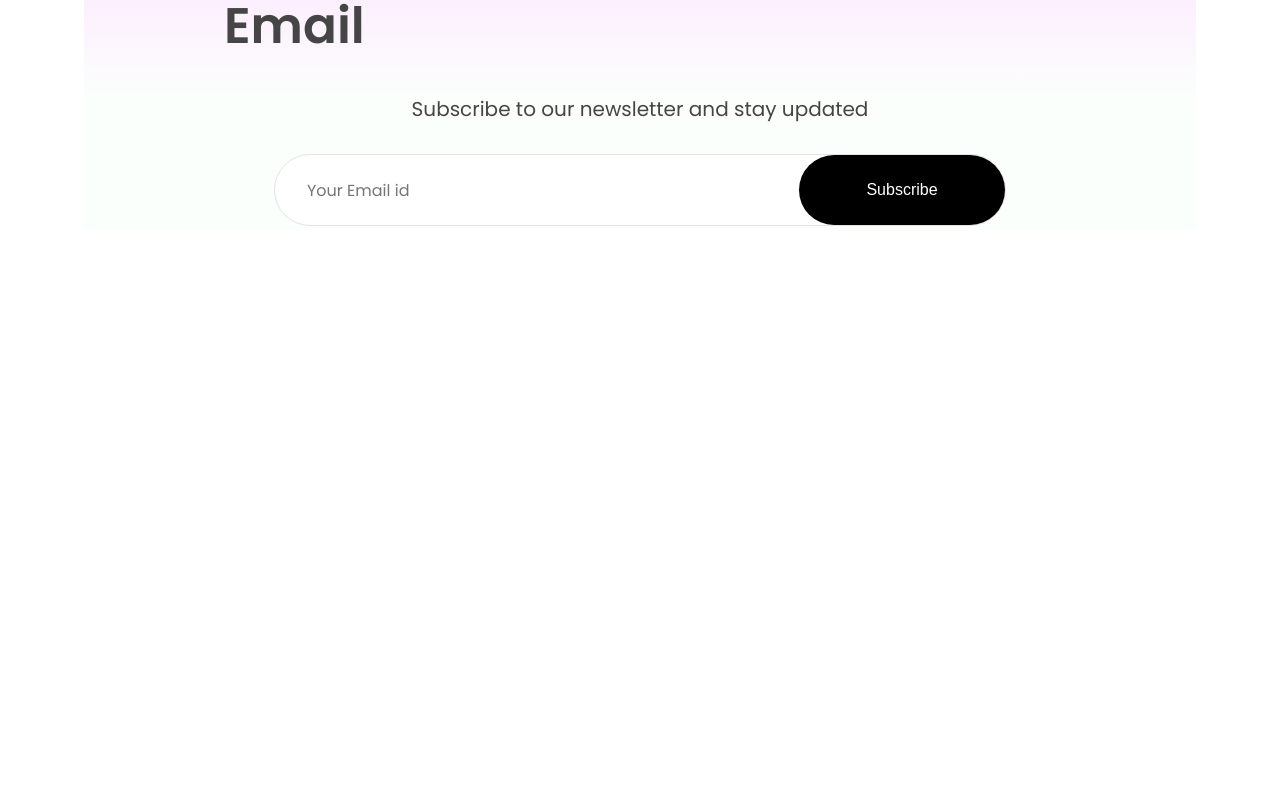
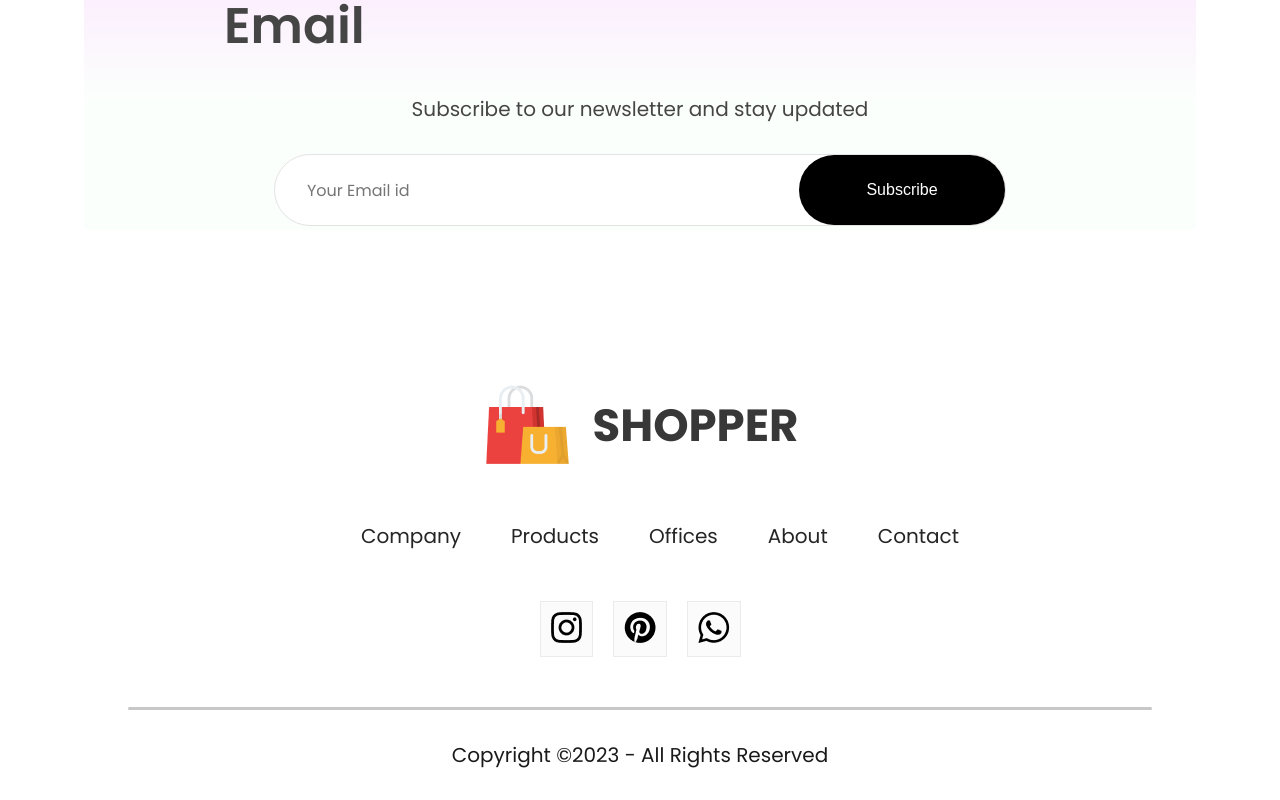
Before and after one commit to RajeevRanjan5642/e-commerce-website, a React (Create React App) app in the folder frontend/: page / in a window 1280 px wide. Shown: the part 3659-4459 px from the top of the page. Before the commit the page ends 4039 px from the top, so only its background shows below. Built offline with nearby package versions, Linux system fonts and the light colour scheme.

Commit message:
add footer

```diff
--- /dev/null
+++ b/frontend/src/components/Footer/Footer.css
@@ -0,0 +1,62 @@
+.footer{
+    display: flex;
+    flex-direction: column;
+    justify-content: center;
+    align-items: center;
+    gap: 50px;
+}
+
+.footer-logo{
+    display: flex;
+    align-items: center;
+    gap: 20px;
+}
+
+.footer-logo p{
+    color: #383838;
+    font-size: 45px;
+    font-weight: 700;
+}
+
+.footer-links{
+    display: flex;
+    list-style: none;
+    gap: 50px;
+    color: #252525;
+    font-size: 20px;
+}
+
+.footer-links li{
+    cursor: pointer;
+}
+
+.footer-social-icon{
+    display: flex;
+    gap: 20px;
+}
+
+.footer-icons-container{
+    padding: 10px;
+    padding-bottom: 6px;
+    background: #fbfbfb;
+    border: 1px solid #ebebeb;
+}
+
+.footer-copyright{
+    display: flex;
+    flex-direction: column;
+    align-items: center;
+    gap: 30px;
+    width: 100%;
+    margin-bottom: 30px;
+    color: #1a1a1a;
+    font-size: 20px;
+}
+
+.footer-copyright hr{
+    width: 80%;
+    border-radius: 10px;
+    border: none;
+    height: 3px;
+    background: #c7c7c7;
+}
--- /dev/null
+++ b/frontend/src/components/Footer/Footer.jsx
@@ -0,0 +1,42 @@
+import React from 'react';
+import './Footer.css';
+import footer_logo from '../assets/logo_big.png'
+import instagram_icon from './../assets/instagram_icon.png'
+import pinterest_icon from './../assets/pinterest_icon.png'
+import whatsapp_icon from './../assets/whatsapp_icon.png'
+
+const Footer = () => {
+    return (
+        <div className="footer">
+            <div className='footer-logo'>
+                <img src={footer_logo} alt="" />
+                <p>SHOPPER</p>
+            </div>
+            <ul className="footer-links">
+                <li>Company</li>
+                <li>Products</li>
+                <li>Offices</li>
+                <li>About</li>
+                <li>Contact</li>
+
+            </ul>
+            <div className="footer-social-icon">
+                <div className='footer-icons-container'>
+                    <img src={instagram_icon} alt="" />
+                </div>
+                <div className='footer-icons-container'>
+                    <img src={pinterest_icon} alt="" />
+                </div>
+                <div className='footer-icons-container'>
+                    <img src={whatsapp_icon} alt="" />
+                </div>
+            </div>
+            <div className="footer-copyright">
+                <hr />
+                <p>Copyright &copy;2023 - All Rights Reserved</p>
+            </div>
+        </div>
+    );
+}
+
+export default Footer;
--- a/frontend/src/pages/Shop.jsx
+++ b/frontend/src/pages/Shop.jsx
@@ -4,6 +4,7 @@
 import Offers from "../components/Offers/Offers";
 import NewCollections from "../components/NewCollections/NewCollections";
 import NewsLetter from "../components/NewsLetter/NewsLetter";
+import Footer from "../components/Footer/Footer";
 
 const Shop = () => {
     return (
@@ -13,6 +14,7 @@
             <Offers/>
             <NewCollections/>
             <NewsLetter/>
+            <Footer/>
         </div>
      );
 }
```
Also changed, not shown: frontend/src/components/assets/pinterest_icon.png (renamed from frontend/src/components/assets/pintester_icon.png).
